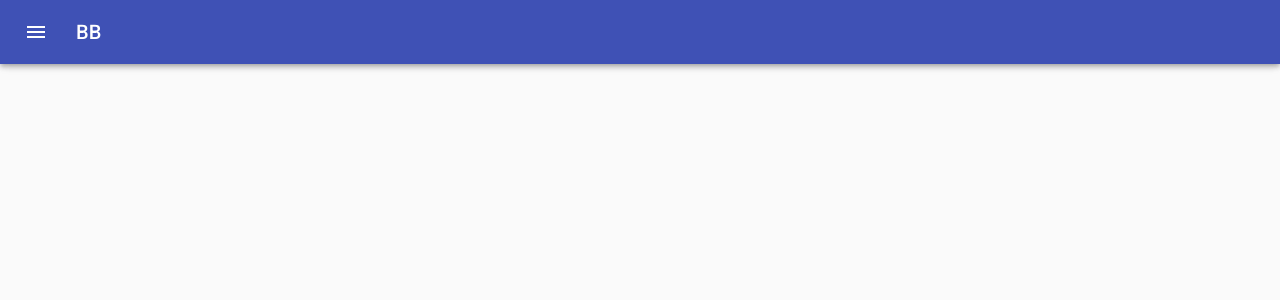
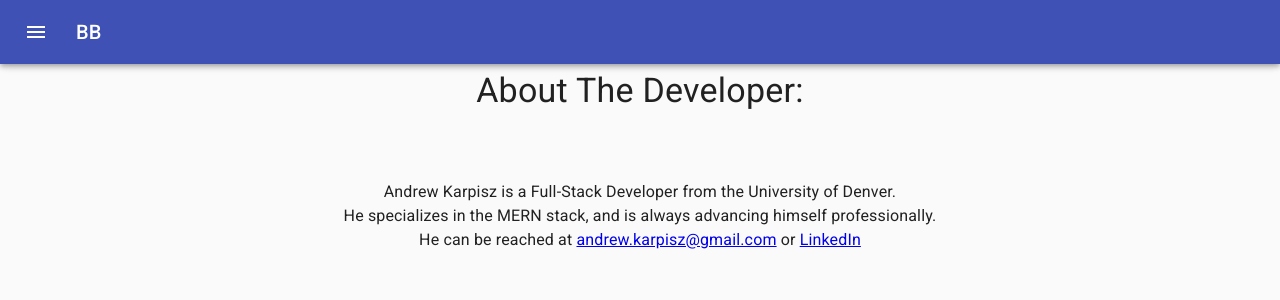
Before and after one commit to akarpisz/BB, a React (Create React App) app in the folder client/: page /contactdeveloper in a window 1280 px wide. Shown: the top 300 px of the page. Built offline with nearby package versions, Linux system fonts and the light colour scheme.

Commit message:
Basic developer info page completed

```diff
--- a/client/src/components/pages/ContactDeveloper.js
+++ b/client/src/components/pages/ContactDeveloper.js
@@ -13,11 +13,20 @@ const useStyles = makeStyles((theme)=>({
 const ContactDeveloper = () => {
     const classes = useStyles();
     return (
-        <div>
-            <Container>
-            <Grid>
-                <Typography>
+        <div style={{ paddingTop: "70px" }}>
+            <Container >
+            <Grid md>
+                <Typography variant="h4" className={classes.centered}>
+                    About The Developer:
                 </Typography>
+                <br/>
+                <Grid className={classes.centered} xs>
+                    <Typography className={classes.root} >
+                    <span>Andrew Karpisz is a Full-Stack Developer from the University of Denver.</span><br/>
+                    <span>He specializes in the MERN stack, and is always advancing himself professionally.</span><br/>
+                    <span>He can be reached at <a href="mailto:andrew.karpisz@gmail.com">andrew.karpisz@gmail.com</a> or <a href="https://www.linkedin.com/in/the-andrew-ak" target="_blank" rel="noopener noreferrer">LinkedIn</a></span>
+                    </Typography>
+                </Grid>
             </Grid>
             </Container>
         </div>
```
Also changed, not shown: client/src/components/PostBox.js (+20 -2 lines), 1 other file (tests, documents, lock files or other folders).
